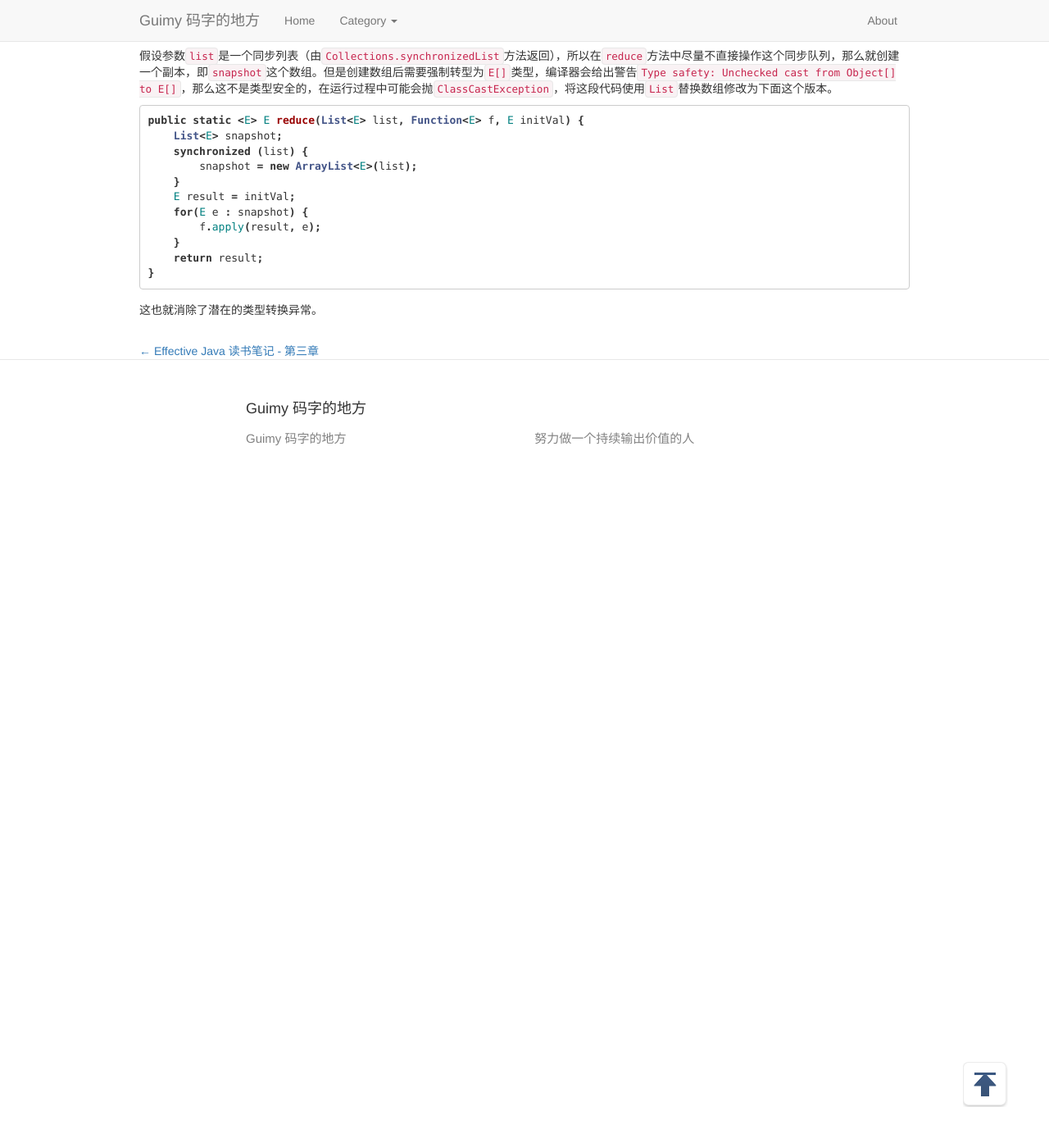
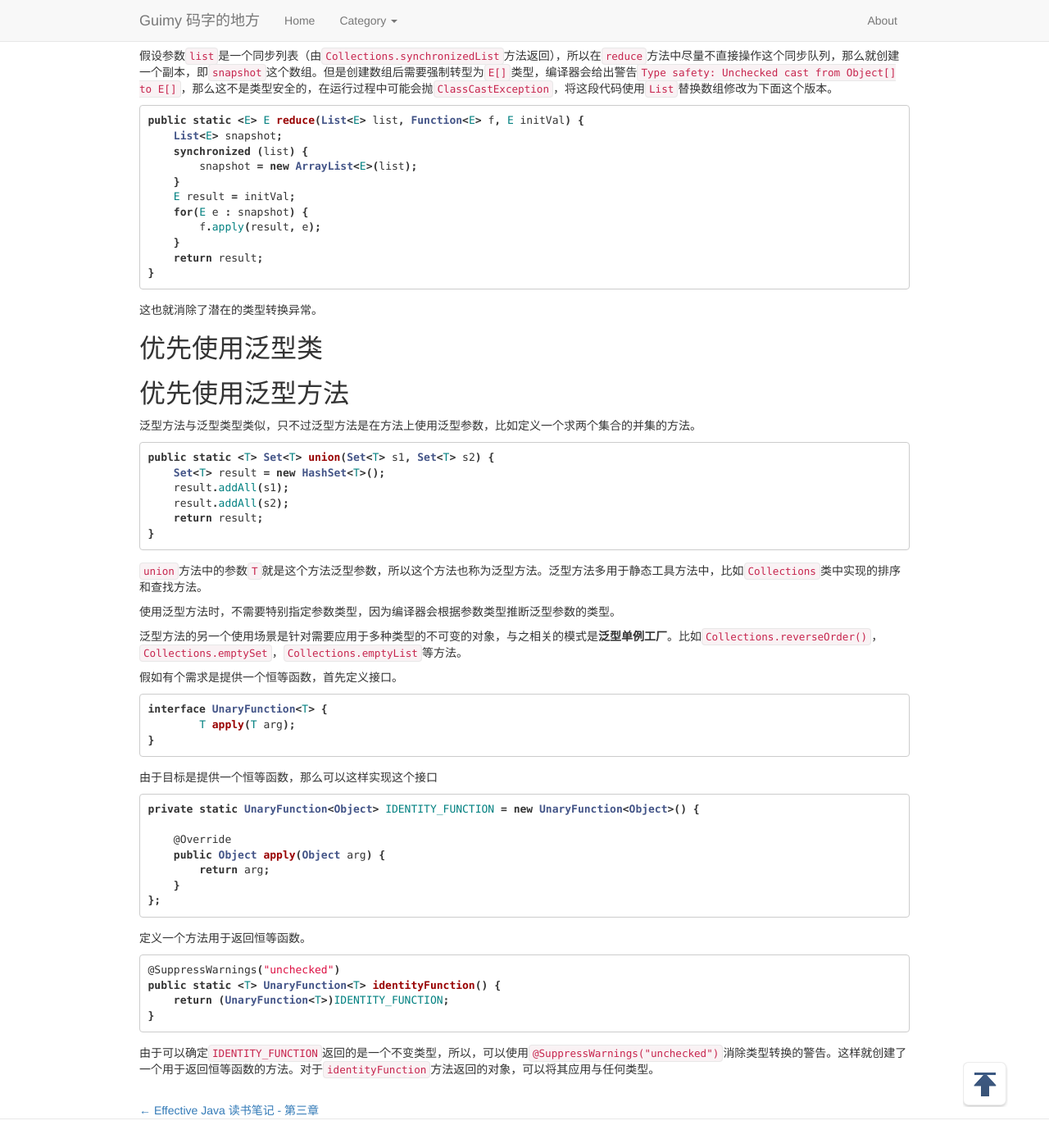
Before and after one commit to guimingyue/guimingyue.github.io, a Jekyll site: the page built from _posts/2017-05-07-ej-ch5.md, in a window 1280 px wide and 1400 px high, scrolled down 1917 px. Shown: the whole window at 82% size. Built offline with Jekyll 4.4.1, drawn with Linux system fonts in a browser that asks for light colours; comment, search, counter and statistics services are not loaded; before the commit the page ends 2547 px from its top, so only the background shows below that.

Commit message:
add content for generic method

````diff
--- a/_posts/2017-05-07-ej-ch5.md
+++ b/_posts/2017-05-07-ej-ch5.md
@@ -106,3 +106,51 @@ public static <E> E reduce(List<E> list, Function<E> f, E initVal) {
 }
 ```
 这也就消除了潜在的类型转换异常。
+
+## 优先使用泛型类
+
+## 优先使用泛型方法
+
+泛型方法与泛型类型类似，只不过泛型方法是在方法上使用泛型参数，比如定义一个求两个集合的并集的方法。
+
+```java
+public static <T> Set<T> union(Set<T> s1, Set<T> s2) {
+    Set<T> result = new HashSet<T>();
+    result.addAll(s1);
+    result.addAll(s2);
+    return result;
+}
+```
+
+`union`方法中的参数`T`就是这个方法泛型参数，所以这个方法也称为泛型方法。泛型方法多用于静态工具方法中，比如`Collections`类中实现的排序和查找方法。
+
+使用泛型方法时，不需要特别指定参数类型，因为编译器会根据参数类型推断泛型参数的类型。
+
+泛型方法的另一个使用场景是针对需要应用于多种类型的不可变的对象，与之相关的模式是**泛型单例工厂**。比如`Collections.reverseOrder()`，`Collections.emptySet`，`Collections.emptyList`等方法。
+
+假如有个需求是提供一个恒等函数，首先定义接口。
+
+```java
+interface UnaryFunction<T> {
+	T apply(T arg);
+}
+```
+由于目标是提供一个恒等函数，那么可以这样实现这个接口
+```java
+private static UnaryFunction<Object> IDENTITY_FUNCTION = new UnaryFunction<Object>() {
+
+    @Override
+    public Object apply(Object arg) {
+        return arg;
+    }
+};
+```
+定义一个方法用于返回恒等函数。
+
+```java
+@SuppressWarnings("unchecked")
+public static <T> UnaryFunction<T> identityFunction() {
+    return (UnaryFunction<T>)IDENTITY_FUNCTION;
+}
+```
+由于可以确定`IDENTITY_FUNCTION`返回的是一个不变类型，所以，可以使用`@SuppressWarnings("unchecked")`消除类型转换的警告。这样就创建了一个用于返回恒等函数的方法。对于`identityFunction`方法返回的对象，可以将其应用与任何类型。
````
